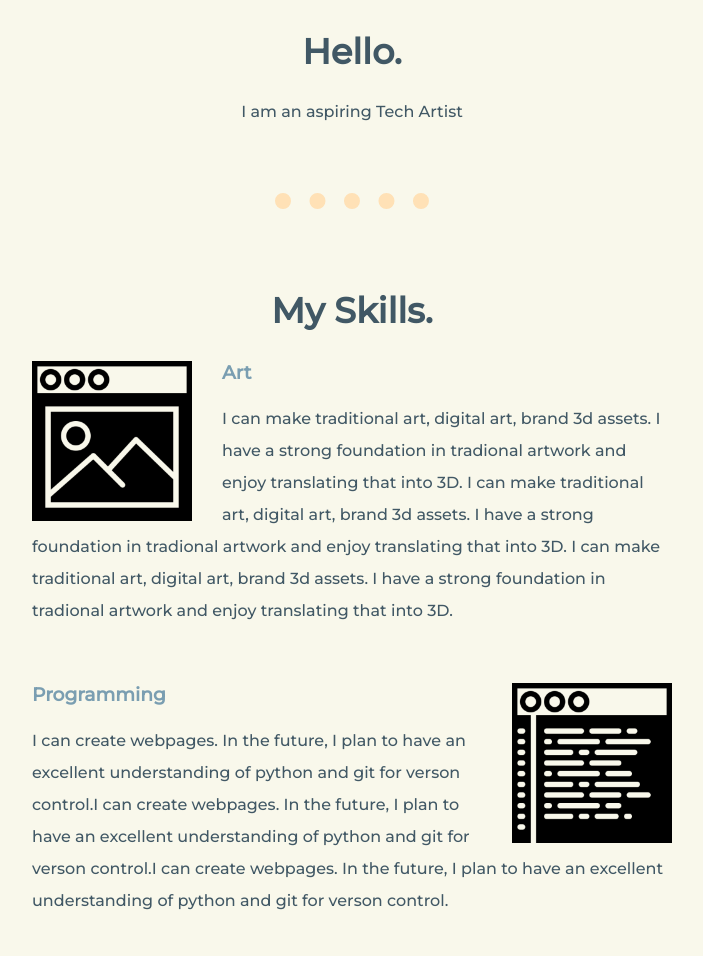
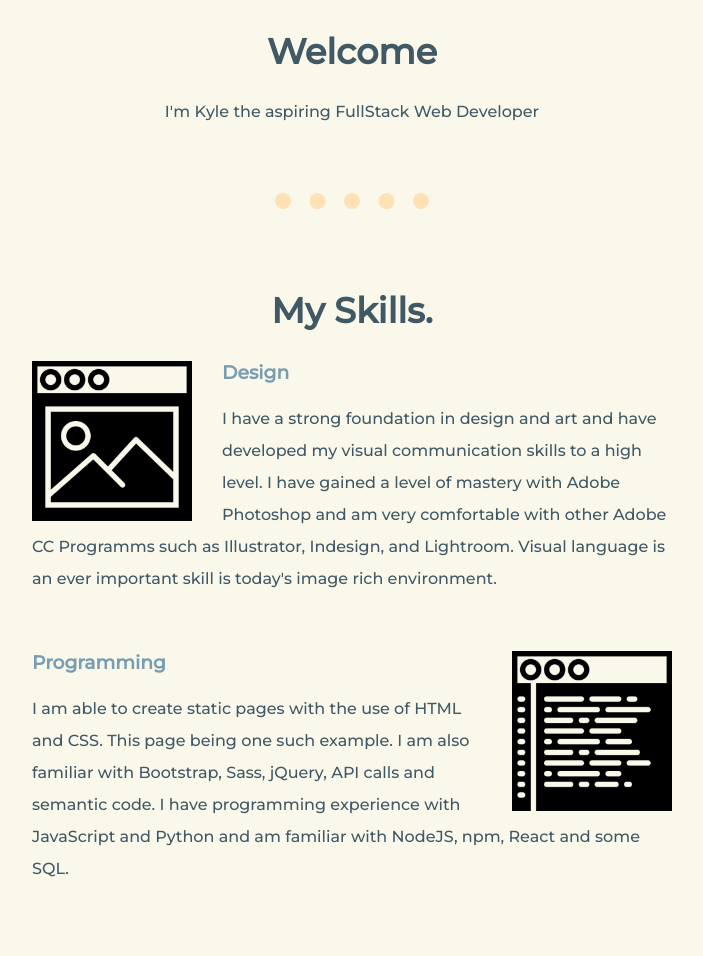
Before and after one commit to kylecarmichael/PersonalPage, a plain HTML site: page index.html in a window 1280 px wide. Shown: the part 1265-2221 px from the top of the page, without its empty margins (288-991 px from the left). Drawn offline with nearby package versions, Linux system fonts and the light colour scheme.

Commit message:
Semantics Updates and Editing
Still a few div-soups left.

```diff
--- a/index.html
+++ b/index.html
@@ -12,7 +12,7 @@
 </head>
 
 <body>
-  <div class="topContainer">
+  <header class="topContainer">
     <div class="topCloudBox">
 
       <img class="topCloud" src="images/cloud.png" alt="cloud-image">
@@ -25,52 +25,48 @@
 
     <img class="mountain" src="images/mountain.png" alt="mountain-image">
 
-  </div>
+  </header>
 
-  <div class="middleContainer">
+  <main class="middleContainer">
+
     <div class="profile">
       <img class="portraitImg" src="images/portraitTransparent.png" alt="Kyle">
-      <h2>Hello.</h2>
-      <p class="intro">I am an aspiring Tech Artist</p>
+      <h2>Welcome</h2>
+      <p class="intro">I'm Kyle the aspiring FullStack Web Developer</p>
     </div>
     <hr>
     <div class="skills">
       <h2>My Skills.</h2>
-      <div class="skill-row">
+      <section class="skill-row">
         <img class="icon-image" src="images/icon-image.png" alt="">
-        <h3 class="skill-titles">Art</h3>
-        <p class="skill-p">I can make traditional art, digital art, brand 3d assets.
-          I have a strong foundation in tradional artwork and enjoy translating that into 3D. I can make traditional art, digital art, brand 3d assets.
-          I have a strong foundation in tradional artwork and enjoy translating that into 3D. I can make traditional art, digital art, brand 3d assets.
-          I have a strong foundation in tradional artwork and enjoy translating that into 3D.</p>
-      </div>
+        <h3 class="skill-titles">Design</h3>
+        <p class="skill-p">I have a strong foundation in design and art and have developed my visual communication skills to a high level. I have gained a level of mastery with Adobe Photoshop and am very comfortable with other Adobe CC Programms such as Illustrator, Indesign, and Lightroom. Visual language is an ever important skill is today's image rich environment.</p>
+      </section>
       <div class="skill-row">
         <img class="icon-code" src="images/icon-code.png" alt="">
         <h3 class="skill-titles">Programming</h3>
-        <p class="skill-p">I can create webpages. In the future,
-          I plan to have an excellent understanding of python and git for verson control.I can create webpages. In the future,
-          I plan to have an excellent understanding of python and git for verson control.I can create webpages. In the future,
-          I plan to have an excellent understanding of python and git for verson control.</p>
+        <p class="skill-p">I am able to create static pages with the use of HTML and CSS. This page being one such example. I am also familiar with Bootstrap, Sass, jQuery, API calls and semantic code. I have programming experience with JavaScript and Python and am familiar with NodeJS, npm, React and some SQL.</p>
       </div>
     </div>
     <hr>
     <div class="contact-me">
       <h2>Get In Touch</h2>
       <h3>Lets work together</h3>
-      <p class="contact-p">I'd like to gain an understanding of new skills by doing and completing projects.</p>
+      <p class="contact-p">Working to gaining an understanding of new skills by building projects from the ground up.</p>
       <div class="button">
 
         <a class="butn" href="mailto:kylekapricorn19@gmail.com">CONTACT ME</a>
       </div>
     </div>
-  </div>
+  </main>
+
 
 
   <div class="bottomContainer">
     <a class="footer-link" href="https://www.instagram.com/kylemcarmichael/">Instagram</a>
     <a class="footer-link" href="https://www.youtube.com/channel/UCu52sHn-JKeCx9yDU0Sq9uA/featured?view_as=subscriber">Youtube</a>
     <a class="footer-link" href="https://www.pinterest.com/kylekapricorn19/">Pintrest</a>
-    <p class="cr-text">© 2019 Kyle Carmichael.</p>
+    <p class="cr-text">© 2021 Kyle Carmichael.</p>
   </div>
 
 </body>
```
